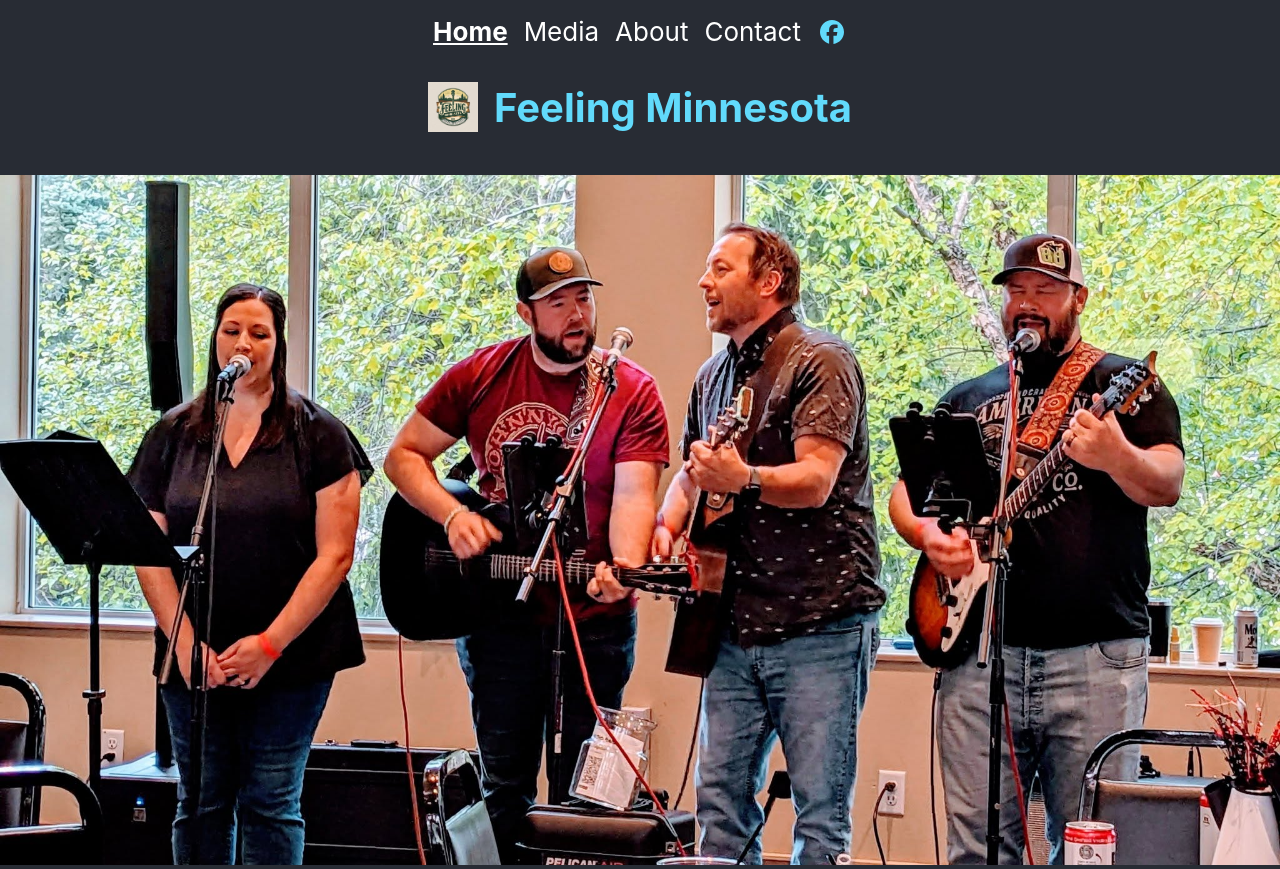
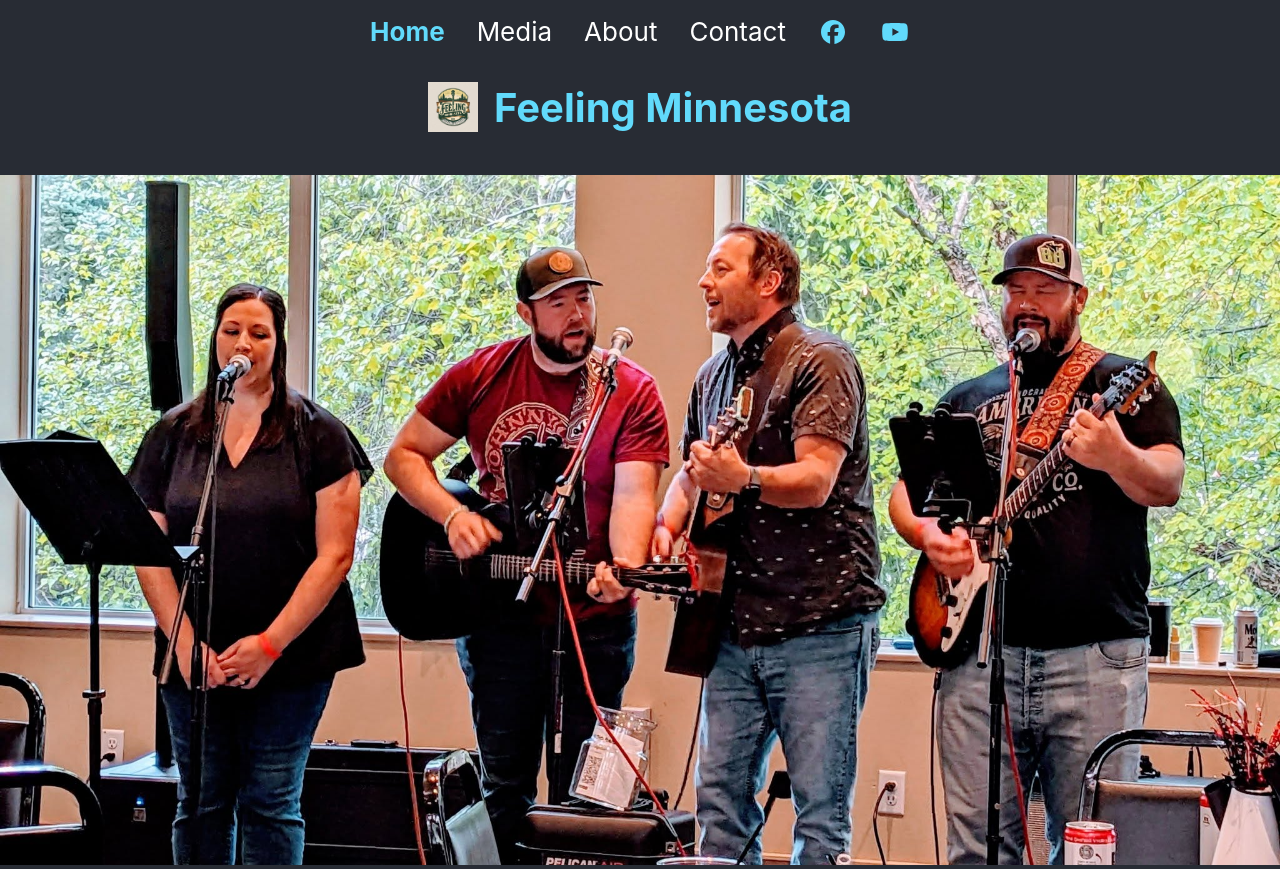
Before and after one commit to cgamlin/feeling-minnesota-band, a React (Create React App) app: page / in a window 1280 px wide. Built offline with nearby package versions, Linux system fonts and the light colour scheme.

Commit message:
add youtube base link, css tweaks

```diff
--- a/src/components/Navigation.jsx
+++ b/src/components/Navigation.jsx
@@ -1,6 +1,6 @@
 import { useContext } from 'react';
 import { FontAwesomeIcon } from '@fortawesome/react-fontawesome';
-import { faFacebook } from '@fortawesome/free-brands-svg-icons';
+import { faFacebook, faYoutube } from '@fortawesome/free-brands-svg-icons';
 
 import { ActivePageContext } from '../App';
 import '../styles/Navigation.css';
@@ -12,6 +12,7 @@ export default function Navigation() {
     setActivePage(page);
   };
   const fbLink = "https://www.facebook.com/profile.php?id=61576281586529";
+  const ytLink = "https://www.youtube.com/"
 
   return (
     <nav>
@@ -23,6 +24,9 @@ export default function Navigation() {
         <a href={fbLink} target="_blank" rel="noopener noreferrer">
           <FontAwesomeIcon icon={faFacebook} />
         </a>
+        <a href={ytLink} target="_blank" rel="noopener noreferrer">
+          <FontAwesomeIcon icon={faYoutube} />
+        </a>
       </ul>
     </nav>
   );
--- a/src/styles/Navigation.css
+++ b/src/styles/Navigation.css
@@ -13,7 +13,7 @@ nav {
   list-style: none;
   padding: 0;
   margin: 0;
-  gap: 1rem;
+  gap: 2rem;
 }
 
 .navigation-list li {
@@ -27,7 +27,7 @@ nav {
 
 .navigation-list .active {
   font-weight: bold;
-  text-decoration: underline;
+  color: #61dafb;
 }
 
 a {
```
